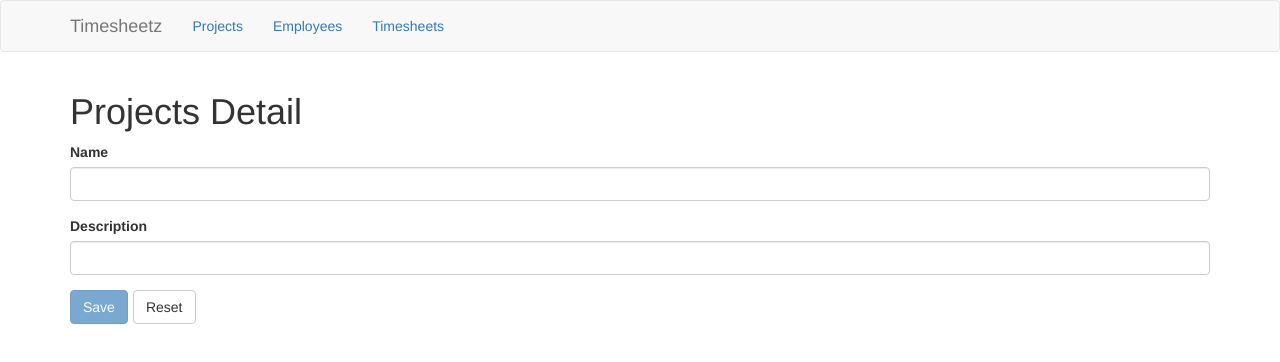
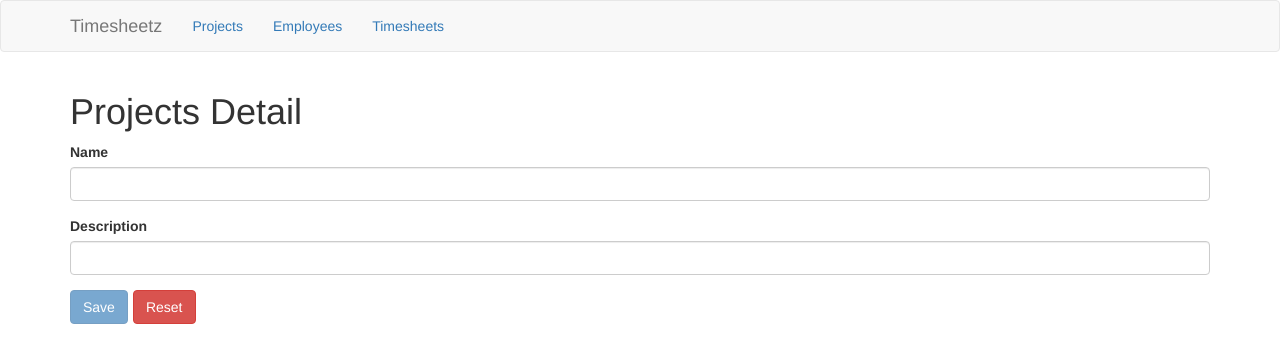
Before and after one commit to improving-minnesota/react-redux-timesheet, a React (Create React App) app: page /projects/detail/1 in a window 1280 px wide. Shown: the top 362 px of the page. Built offline with nearby package versions, Linux system fonts and the light colour scheme; no server answers.

Commit message:
Update labs

```diff
--- a/src/employees/EmployeeRow.js
+++ b/src/employees/EmployeeRow.js
@@ -24,7 +24,7 @@ class EmployeeRow extends React.Component {
         <td>{employee.lastName}</td>
         <td>{employee.admin ? 'Yes' : 'No'}</td>
         <td>
-          <Button onClick={this.handleClick}>
+          <Button onClick={this.handleClick} bsStyle={employee.deleted ? 'success' : 'danger'}>
             {employee.deleted ? 'Restore' : 'Delete'}
           </Button>
         </td>
--- a/src/form/FormControls.js
+++ b/src/form/FormControls.js
@@ -7,7 +7,7 @@ const FormControls = ({ action, allowSubmit, onSubmit, onReset }) => (
     <Button type="button" onClick={onSubmit} disabled={!allowSubmit} bsStyle="primary">
       {action}
     </Button>
-    <Button type="button" onClick={onReset}>
+    <Button type="button" onClick={onReset} bsStyle="danger">
       Reset
     </Button>
   </ButtonToolbar>
--- a/src/timesheets/TimesheetRow.js
+++ b/src/timesheets/TimesheetRow.js
@@ -35,7 +35,7 @@ class TimesheetRow extends React.Component {
         <td>{timesheet.name}</td>
         <td>{timesheet.description}</td>
         <td>
-          <Button onClick={this.handleClick}>
+          <Button onClick={this.handleClick} bsStyle={timesheet.deleted ? 'success' : 'danger'}>
             {timesheet.deleted ? 'Restore' : 'Delete'}
           </Button>
         </td>
```
